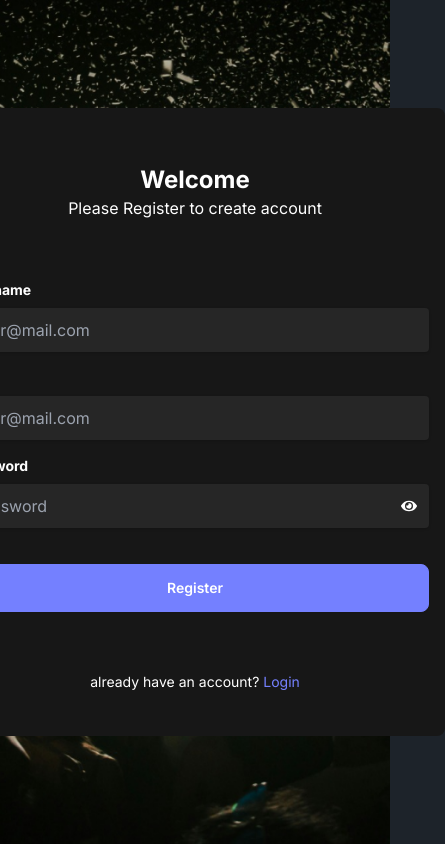
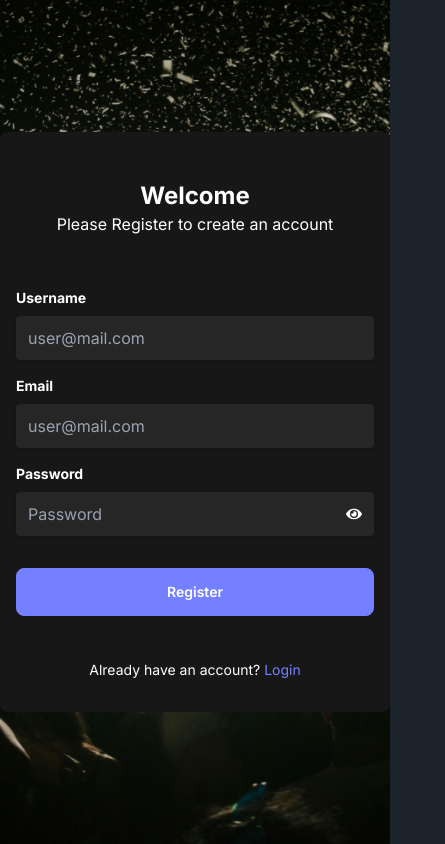
Before and after one commit to ekmigasari/syncsquad, a Next.js app: page /register in a window 390 px wide. Shown: the whole page, 445 px wide, since content can reach past the window. Built offline with nearby package versions, Linux system fonts and the light colour scheme.

Commit message:
fixing responsive login and register page

```diff
--- a/src/components/Login/index.jsx
+++ b/src/components/Login/index.jsx
@@ -1,8 +1,8 @@
-"use client";
+"use client"
+
 import Link from "next/link";
 import { useState } from "react";
 import { FaEye, FaEyeSlash } from 'react-icons/fa';
-
 
 export const Login = () => {
   const [email, setEmail] = useState("");
@@ -16,10 +16,9 @@ export const Login = () => {
   return (
     <div>
       <section>
-            <div className="flex items-center justify-center h-screen bg-cover bg-center" style={{ backgroundImage: 'url("/images/bg-login.png")' }}>
-              <div className="flex justify-center items-center min-h-screen">
-                <div className="w-[500px] h-auto items-center bg-neutral-900 rounded-lg p-4 text-white">
-                  <div className="text-center py-10">
+        <div className="flex items-center justify-center min-h-screen bg-cover bg-center overflow-hidden" style={{ backgroundImage: 'url("/images/bg-login.png")' }}>
+          <div className="mx-auto w-full md:max-w-md sm:w-full md:h-auto items-center bg-neutral-900 rounded-lg p-4 text-white">
+            <div className="text-center py-8">
               <h1 className="text-2xl font-bold">Welcome</h1>
               <p className="">Please Login to your account</p>
             </div>
@@ -33,7 +32,7 @@ export const Login = () => {
                   id="email"
                   name="email"
                   placeholder="user@mail.com"
-                              className="bg-neutral-800 border-none shadow appearance-none border rounded w-full p-3  leading-tight focus:outline-none focus:shadow-outline"
+                  className="bg-neutral-800 border-none shadow appearance-none border rounded w-full p-3 leading-tight focus:outline-none focus:shadow-outline"
                 />
               </div>
               <div className="mb-4 relative">
@@ -55,23 +54,23 @@ export const Login = () => {
                   </div>
                 </div>
               </div>
-                      <div className="flex justify-center py-5">
+              <div className="flex justify-center py-4">
                 <button
                   type="submit"
-                              className="btn btn-primary w-full text-white">
+                  className="btn btn-primary w-full text-white p-3">
                   Login
                 </button>
               </div>
-                      <div className="mt-3 py-7">
-                        <h5 className="text-sm text-center">
-                                Don't have an account? <Link href="/register" className="text-primary">Register</Link>
+              <div className="mt-3 py-4 text-center">
+                <h5 className="text-sm">
+                  Don't have an account?{' '}
+                  <Link href="/register" className="text-primary">Register</Link>
                 </h5>
               </div>
             </form>
           </div>
         </div>
-            </div>
       </section>
     </div>
-  )
-}
+  );
+};
--- a/src/components/Register/index.jsx
+++ b/src/components/Register/index.jsx
@@ -1,8 +1,8 @@
-"use client";
+"use client"
+
 import Link from "next/link";
 import { useState } from "react";
 import { FaEye, FaEyeSlash } from 'react-icons/fa';
-
 
 export const Register = () => {
   const [username, setUsername] = useState("");
@@ -17,12 +17,11 @@ export const Register = () => {
   return (
     <div>
       <section>
-            <div className="flex items-center justify-center h-screen bg-cover bg-center" style={{ backgroundImage: 'url("/images/bg-login.png")' }}>
-              <div className="flex justify-center items-center min-h-screen">
-                <div className="w-[500px] h-auto items-center bg-neutral-900 rounded-lg p-4 text-white">
-                  <div className="text-center py-10">
+        <div className="flex items-center justify-center min-h-screen bg-cover bg-center overflow-hidden" style={{ backgroundImage: 'url("/images/bg-login.png")' }}>
+          <div className="mx-auto w-full md:max-w-md sm:w-full md:h-auto items-center bg-neutral-900 rounded-lg p-4 text-white">
+            <div className="text-center py-8">
               <h1 className="text-2xl font-bold">Welcome</h1>
-                      <p className="">Please Register to create account</p>
+              <p className="">Please Register to create an account</p>
             </div>
             <form className="mt-5">
               <div className="mb-4">
@@ -34,7 +33,7 @@ export const Register = () => {
                   id="username"
                   name="username"
                   placeholder="user@mail.com"
-                              className="bg-neutral-800 border-none shadow appearance-none border rounded w-full p-3  leading-tight focus:outline-none focus:shadow-outline"
+                  className="bg-neutral-800 border-none shadow appearance-none border rounded w-full p-3 leading-tight focus:outline-none focus:shadow-outline"
                 />
               </div>
               <div className="mb-4">
@@ -46,7 +45,7 @@ export const Register = () => {
                   id="email"
                   name="email"
                   placeholder="user@mail.com"
-                              className="bg-neutral-800 border-none shadow appearance-none border rounded w-full p-3  leading-tight focus:outline-none focus:shadow-outline"
+                  className="bg-neutral-800 border-none shadow appearance-none border rounded w-full p-3 leading-tight focus:outline-none focus:shadow-outline"
                 />
               </div>
               <div className="mb-4 relative">
@@ -68,23 +67,23 @@ export const Register = () => {
                   </div>
                 </div>
               </div>
-                      <div className="flex justify-center py-5">
+              <div className="flex justify-center py-4">
                 <button
                   type="submit"
-                              className="btn btn-primary w-full text-white">
+                  className="btn btn-primary w-full text-white p-3">
                   Register
                 </button>
               </div>
-                      <div className="mt-3 py-7">
-                        <h5 className="text-sm text-center">
-                                already have an account? <Link href="/login" className="text-primary">Login</Link>
+              <div className="mt-3 py-4 text-center">
+                <h5 className="text-sm">
+                  Already have an account?{' '}
+                  <Link href="/login" className="text-primary">Login</Link>
                 </h5>
               </div>
             </form>
           </div>
         </div>
-            </div>
       </section>
     </div>
-  )
-}
+  );
+};
```
Lines whose indentation alone changed are shown as unchanged.
